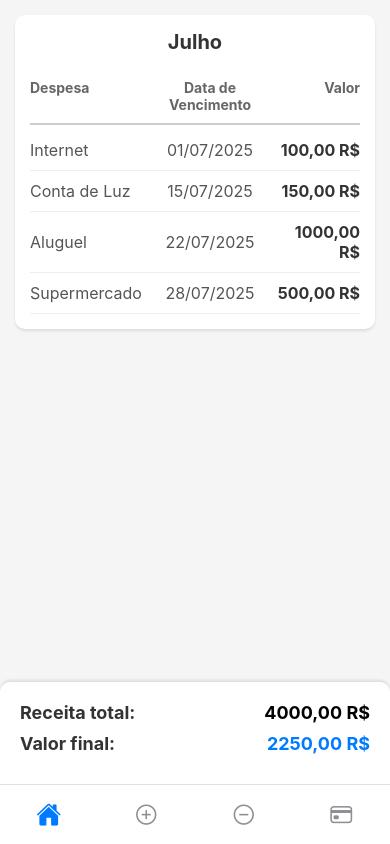
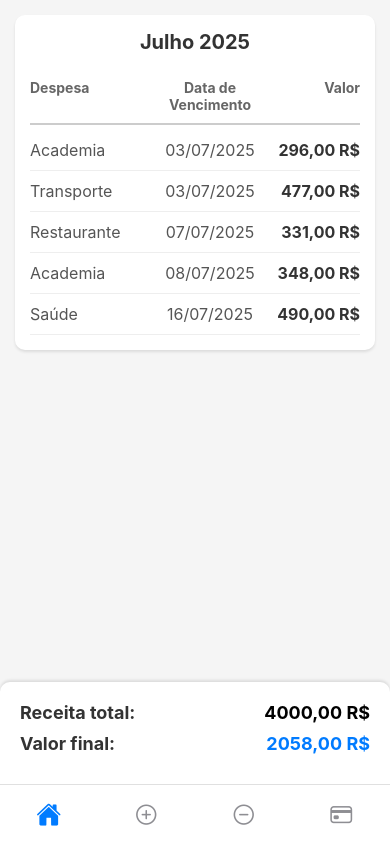
Before and after one commit to leomacedo2/app-financas-pessoais-simples, a React Native app: screen / in a window 390 px wide. Both pictures are taken after a click on the button "ENTRAR". Built offline with nearby package versions, Linux system fonts and the light colour scheme.

Commit message:
feat: expandir HomeScreen para exibir 12 meses (6 passados + 6 futuros) com geração dinâmica de despesas

```diff
--- a/screens/HomeScreen.js
+++ b/screens/HomeScreen.js
@@ -31,25 +31,81 @@ const getMonthName = (date) => {
   return monthNames[d.getMonth()];
 };
 
+// Função para gerar despesas aleatórias para um mês e ano específicos
+const generateRandomExpenses = (year, month, count) => {
+  const expenses = [];
+  const expenseDescriptions = [
+    'Aluguel', 'Conta de Luz', 'Internet', 'Supermercado', 'Academia',
+    'Telefone', 'Transporte', 'Lazer', 'Educação', 'Saúde', 'Restaurante', 'Roupas'
+  ];
+  for (let i = 0; i < count; i++) {
+    const day = Math.floor(Math.random() * 28) + 1; // Dia aleatório entre 1 e 28
+    const value = Math.floor(Math.random() * 500) + 20; // Valor aleatório entre 20 e 520
+    const description = expenseDescriptions[Math.floor(Math.random() * expenseDescriptions.length)];
+    const dueDate = `${day.toString().padStart(2, '0')}/${(month + 1).toString().padStart(2, '0')}/${year}`;
+    expenses.push({
+      id: `${year}-${month}-${i}-${Math.random()}`, // ID único
+      description,
+      dueDate,
+      value,
+    });
+  }
+  return expenses;
+};
+
+
 export default function HomeScreen() {
   // Estado para a receita total (considerada global por enquanto)
   const [receitaTotal, setReceitaTotal] = useState(4000);
 
+  // Gerar uma lista de objetos de data para os meses a serem exibidos.
+  // Inclui 6 meses anteriores, o mês atual e 6 meses posteriores.
+  const generateMonthsToDisplay = () => {
+    const today = new Date();
+    const months = [];
+    const numPastMonths = 6;
+    const numFutureMonths = 6;
+
+    // Adicionar meses anteriores
+    for (let i = numPastMonths; i > 0; i--) {
+      const date = new Date(today.getFullYear(), today.getMonth() - i, 1);
+      months.push(date);
+    }
+
+    // Adicionar o mês atual
+    months.push(new Date(today.getFullYear(), today.getMonth(), 1));
+
+    // Adicionar meses posteriores
+    for (let i = 1; i <= numFutureMonths; i++) {
+      const date = new Date(today.getFullYear(), today.getMonth() + i, 1);
+      months.push(date);
+    }
+    return months;
+  };
+
+  const monthsToDisplay = generateMonthsToDisplay();
+
+  // Calcular o initialScrollIndex para que o mês atual seja a "página inicial"
+  const today = new Date();
+  const initialMonthDate = new Date(today.getFullYear(), today.getMonth(), 1);
+  const initialScrollIndex = monthsToDisplay.findIndex(monthDate =>
+    monthDate.getMonth() === initialMonthDate.getMonth() &&
+    monthDate.getFullYear() === initialMonthDate.getFullYear()
+  );
+
   // Estado para todas as despesas, incluindo datas de vencimento para diferentes meses
-  // Ainda são exemplos!
   const [allDebitItems, setAllDebitItems] = useState(() => {
-    const initialItems = [
-      { id: 'd1', description: 'Aluguel', dueDate: '22/07/2025', value: 1000 },
-      { id: 'd2', description: 'Conta de Luz', dueDate: '15/07/2025', value: 150 },
-      { id: 'd3', description: 'Internet', dueDate: '01/07/2025', value: 100 },
-      { id: 'd4', description: 'Supermercado', dueDate: '28/07/2025', value: 500 },
-      { id: 'd5', description: 'Academia', dueDate: '05/08/2025', value: 80 },
-      { id: 'd6', description: 'Telefone', dueDate: '12/08/2025', value: 70 },
-      { id: 'd7', description: 'Carro', dueDate: '01/09/2025', value: 300 },
-      { id: 'd8', description: 'Streaming', dueDate: '10/09/2025', value: 40 },
-    ];
+    let initialItems = [];
+    // Gerar despesas aleatórias para todos os meses no range
+    monthsToDisplay.forEach(monthDate => {
+      const year = monthDate.getFullYear();
+      const month = monthDate.getMonth();
+      // Gerar entre 3 e 7 despesas aleatórias por mês
+      const numExpenses = Math.floor(Math.random() * 5) + 3;
+      initialItems = initialItems.concat(generateRandomExpenses(year, month, numExpenses));
+    });
 
-    // Ordenar os itens por data de vencimento ao inicializar o estado
+    // Ordenar os itens por data de vencimento
     return initialItems.sort((a, b) => {
       const dateA = parseDateString(a.dueDate);
       const dateB = parseDateString(b.dueDate);
@@ -58,27 +114,24 @@ export default function HomeScreen() {
   });
 
   // Estado para o índice do mês atualmente exibido na rolagem horizontal
-  const [currentMonthIndex, setCurrentMonthIndex] = useState(0);
+  const [currentMonthIndex, setCurrentMonthIndex] = useState(initialScrollIndex);
   const flatListRef = useRef(null);
 
-  // Gerar uma lista de objetos de data para os meses a serem exibidos.
-  // Começa no mês atual e vai para os próximos 2 meses.
-  const generateMonthsToDisplay = () => {
-    const today = new Date();
-    const months = [];
-    for (let i = 0; i < 3; i++) { // Mês atual + próximos 2 meses
-      const date = new Date(today.getFullYear(), today.getMonth() + i, 1);
-      months.push(date);
+  // useEffect para rolar para o mês atual na montagem
+  useEffect(() => {
+    if (flatListRef.current && initialScrollIndex !== -1) {
+      // Usar setTimeout para garantir que a FlatList esteja renderizada
+      setTimeout(() => {
+        flatListRef.current.scrollToIndex({ index: initialScrollIndex, animated: false });
+      }, 100); // Pequeno delay para garantir que o layout esteja pronto
     }
-    return months;
-  };
-
-  const monthsToDisplay = generateMonthsToDisplay();
+  }, []); // Executa apenas uma vez na montagem do componente
 
   // Função para filtrar as despesas que pertencem a um mês específico
   const getExpensesForMonth = (monthDate) => {
     const targetMonth = monthDate.getMonth();
     const targetYear = monthDate.getFullYear();
+    // As despesas já estão ordenadas por dueDate em allDebitItems
     return allDebitItems.filter(item => {
       const itemDate = parseDateString(item.dueDate);
       return itemDate.getMonth() === targetMonth && itemDate.getFullYear() === targetYear;
@@ -94,12 +147,13 @@ export default function HomeScreen() {
   const renderMonthSection = ({ item: monthDate }) => {
     const expenses = getExpensesForMonth(monthDate);
     const monthName = getMonthName(monthDate);
+    const year = monthDate.getFullYear();
 
     return (
       <View style={styles.monthPage}>
         <View style={styles.section}>
-          {/* Título da seção: nome do mês atual */}
-          <Text style={styles.sectionTitle}>{monthName}</Text>
+          {/* Título da seção: nome do mês e ano */}
+          <Text style={styles.sectionTitle}>{`${monthName} ${year}`}</Text>
 
           {/* Cabeçalho da Tabela */}
           <View style={styles.tableHeader}>
@@ -149,21 +203,19 @@ export default function HomeScreen() {
         pagingEnabled // Faz com que a rolagem "encaixe" em cada página (mês)
         showsHorizontalScrollIndicator={false} // Esconde a barra de rolagem horizontal
         onMomentumScrollEnd={handleScroll} // Chama a função quando a rolagem para
-        initialScrollIndex={currentMonthIndex} // Inicia a rolagem no mês atual (índice 0)
+        initialScrollIndex={initialScrollIndex} // Inicia a rolagem no mês atual
         // Otimização de desempenho: informa à FlatList o tamanho de cada item
         getItemLayout={(data, index) => ({
           length: width,
           offset: width * index,
           index,
-      })}
-
+        })}
       />
 
       {/* Seção de Resumo (Receita Total e Valor Final) - Fixa na parte inferior da TELA */}
       <View style={styles.summaryContainer}>
         <View style={styles.summaryRow}>
           <Text style={styles.summaryLabel}>Receita total:</Text>
-          {/* <Text style={styles.summaryValue}>{receitaTotal.toFixed(2).replace('.', ',')} R$</Text> */}
           <Text style={styles.summaryValue}>
             {`${receitaTotal.toFixed(2).replace('.', ',')} R$`}
           </Text>
@@ -171,9 +223,6 @@ export default function HomeScreen() {
         <View style={styles.summaryRow}>
           <Text style={styles.summaryLabel}>Valor final:</Text>
           {/* Aplica cor vermelha se o valor final for negativo, azul se for positivo */}
-          {/* /* <Text style={[styles.summaryValue, valorFinalDisplayedMonth < 0 ? styles.negativeValue : styles.positiveValue]}>
-            {valorFinalDisplayedMonth.toFixed(2).replace('.', ',')} R$
-          </Text> */}
           <Text style={[styles.summaryValue, valorFinalDisplayedMonth < 0 ? styles.negativeValue : styles.positiveValue]}>
             {valorFinalDisplayedMonth.toFixed(2).replace('.', ',') + ' R$'}
           </Text>
```
